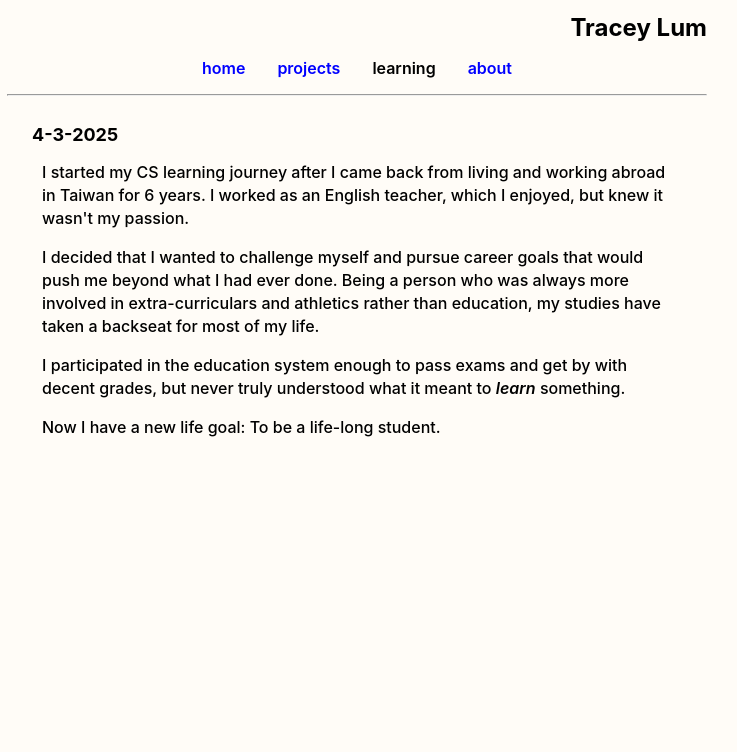
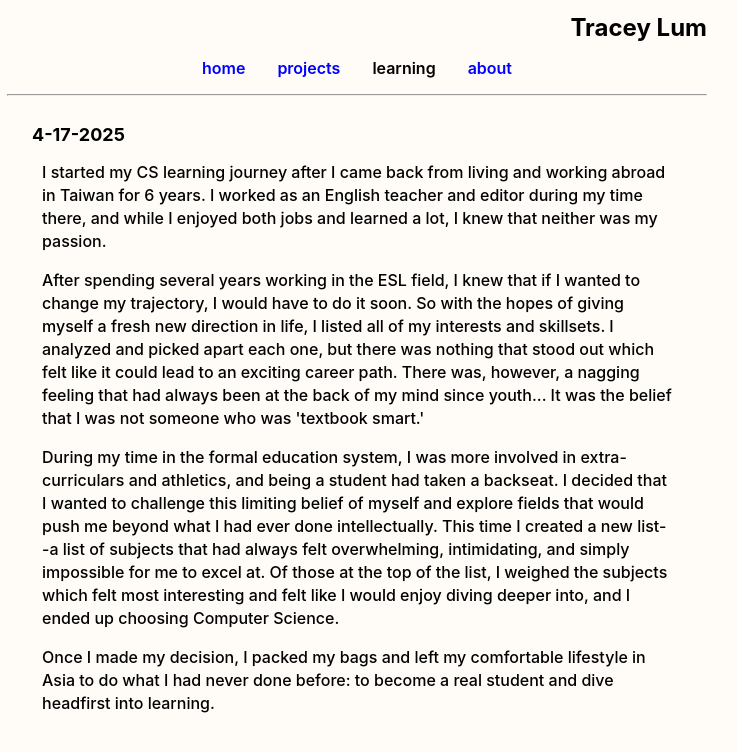
Before and after one commit to traceylum1/portfolio-website, a React (Create React App) app: page /learning in a window 1280 px wide. Shown: the top 752 px of the page, without its empty margins (283-1020 px from the left). Built offline with nearby package versions, Linux system fonts and the light colour scheme.

Commit message:
update learning article

```diff
--- a/src/app/routes/Learning/Learning.js
+++ b/src/app/routes/Learning/Learning.js
@@ -7,25 +7,24 @@ function Learning() {
       <Header/>
       <div className="Learning">
       <article>
-        <h2>4-3-2025</h2>
+        <h2>4-17-2025</h2>
         <section>
           <p>
-            I started my CS learning journey after I came back from living and working abroad in Taiwan for 6 years. I worked as an English teacher, which I enjoyed, but knew it wasn't my passion.
+            I started my CS learning journey after I came back from living and working abroad in Taiwan for 6 years. I worked as an English teacher and editor during my time there, and while I enjoyed both jobs and learned a lot, I knew that neither was my passion.
           </p>
           <p>
-            I decided that I wanted to challenge myself and pursue career goals that would push me beyond what I had ever done. Being a person who was always more involved in extra-curriculars and athletics rather than education, my studies have taken a backseat for most of my life.
+            After spending several years working in the ESL field, I knew that if I wanted to change my trajectory, I would have to do it soon. So with the hopes of giving myself a fresh new direction in life, I listed all of my interests and skillsets. I analyzed and picked apart each one, but there was nothing that stood out which felt like it could lead to an exciting career path. There was, however, a nagging feeling that had always been at the back of my mind since youth... It was the belief that I was not someone who was 'textbook smart.'
           </p>
           <p>
-            I participated in the education system enough to pass exams and get by with decent grades, but never truly understood what it meant to <i>learn</i> something.
+            During my time in the formal education system, I was more involved in extra-curriculars and athletics, and being a student had taken a backseat. I decided that I wanted to challenge this limiting belief of myself and explore fields that would push me beyond what I had ever done intellectually. This time I created a new list--a list of subjects that had always felt overwhelming, intimidating, and simply impossible for me to excel at. Of those at the top of the list, I weighed the subjects which felt most interesting and felt like I would enjoy diving deeper into, and I ended up choosing Computer Science.
           </p>
           <p>
-            Now I have a new life goal: To be a life-long student.
+            Once I made my decision, I packed my bags and left my comfortable lifestyle in Asia to do what I had never done before: to become a real student and dive headfirst into learning.
           </p>
         </section>
         </article>
       </div>
     </>
-
   );
 }
 
```
